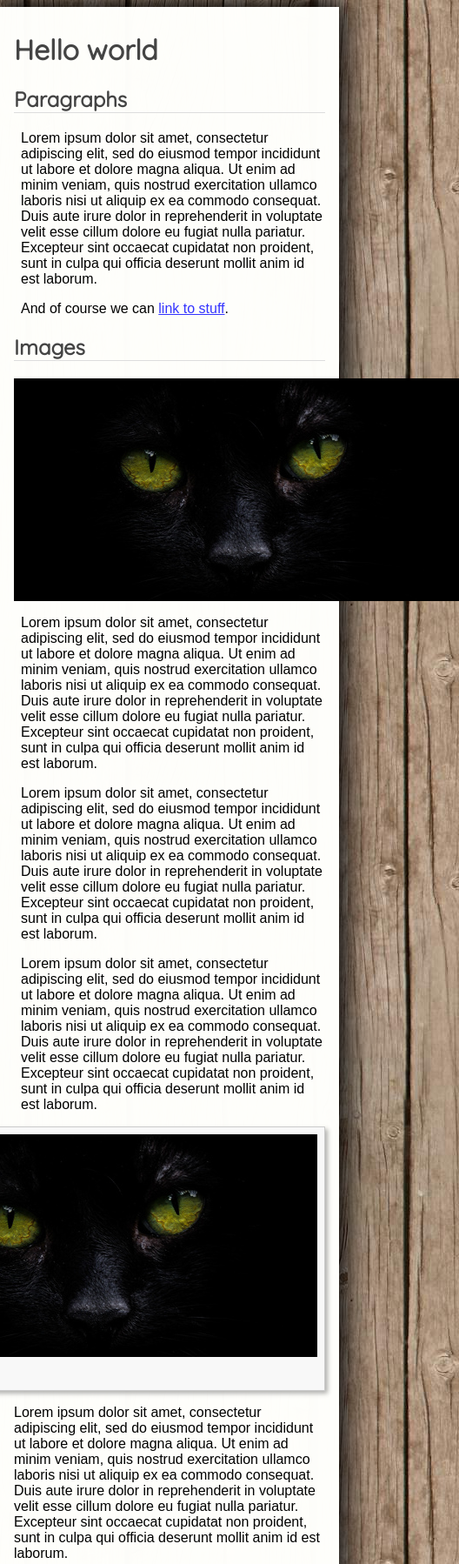
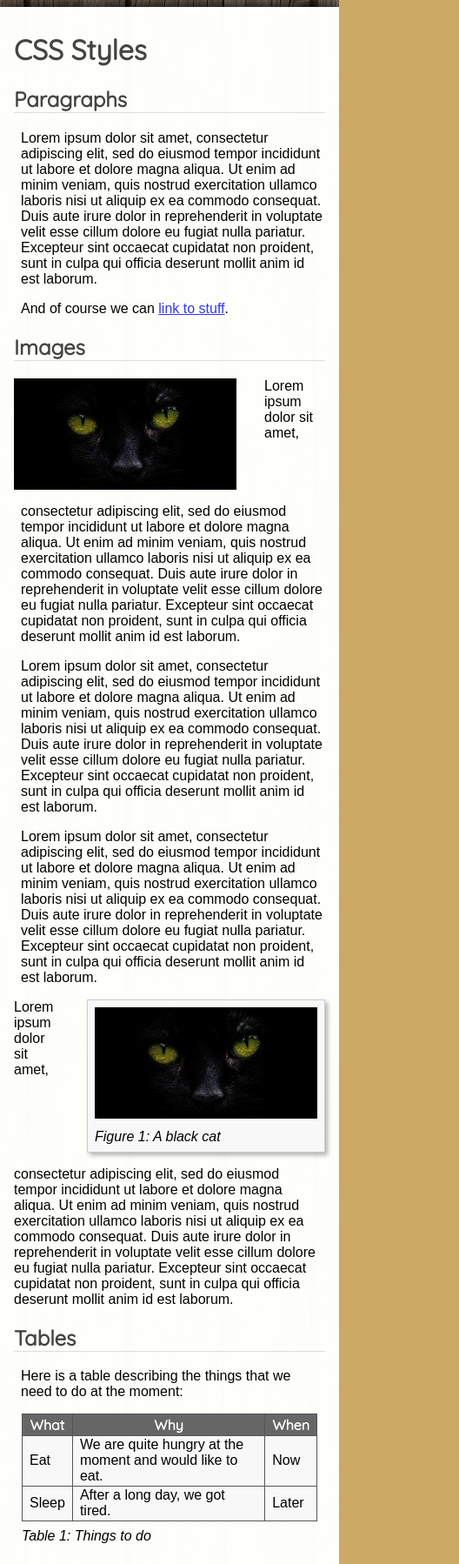
Before and after one commit to mbitsnbites/css-styles, a plain HTML site: page index.html in a window 390 px wide. Shown: the top 1798 px of the page at 87% size, 528 px wide, since content can reach past the window. Drawn offline with Linux system fonts and the light colour scheme.

Commit message:
Improved responsive design of the HTML page

```diff
--- a/index.html
+++ b/index.html
@@ -2,12 +2,12 @@
 <html lang="en">
 <head>
 <meta http-equiv="Content-Type" content="text/html; charset=utf-8"/>
-<meta name="viewport" content="width=device-width">
-<title>Hello world</title>
+<meta name="viewport" content="width=device-width,initial-scale=1,minimum-scale=1">
+<title>CSS Styles</title>
 <link rel="stylesheet" type="text/css" href="wooden.css">
 </head>
 <body>
-<h1>Hello world</h1>
+<h1>CSS Styles</h1>
 <h2>Paragraphs</h2>
 <p>
 Lorem ipsum dolor sit amet, consectetur adipiscing elit, sed do eiusmod tempor incididunt ut labore et dolore magna aliqua. Ut enim ad minim veniam, quis nostrud exercitation ullamco laboris nisi ut aliquip ex ea commodo consequat. Duis aute irure dolor in reprehenderit in voluptate velit esse cillum dolore eu fugiat nulla pariatur. Excepteur sint occaecat cupidatat non proident, sunt in culpa qui officia deserunt mollit anim id est laborum.
@@ -17,7 +17,10 @@ Lorem ipsum dolor sit amet, consectetur adipiscing elit, sed do eiusmod tempor i
 
 <h2>Images</h2>
 <div class="float-left">
-<img src="cat-dark.jpg" alt="Photo by AK¥N Cakiner on Unsplash">
+<picture>
+  <source srcset="cat-dark.jpg" media="(min-width: 800px)">
+  <img src="cat-dark-128.jpg" alt="Photo by AK¥N Cakiner on Unsplash">
+</picture>
 <p>
 Lorem ipsum dolor sit amet, consectetur adipiscing elit, sed do eiusmod tempor incididunt ut labore et dolore magna aliqua. Ut enim ad minim veniam, quis nostrud exercitation ullamco laboris nisi ut aliquip ex ea commodo consequat. Duis aute irure dolor in reprehenderit in voluptate velit esse cillum dolore eu fugiat nulla pariatur. Excepteur sint occaecat cupidatat non proident, sunt in culpa qui officia deserunt mollit anim id est laborum.
 </p>
@@ -31,7 +34,10 @@ Lorem ipsum dolor sit amet, consectetur adipiscing elit, sed do eiusmod tempor i
 
 <div class="float-right">
 <figure>
-<img src="cat-dark.jpg" alt="Photo by AK¥N Cakiner on Unsplash">
+<picture>
+  <source srcset="cat-dark.jpg" media="(min-width: 800px)">
+  <img src="cat-dark-128.jpg" alt="Photo by AK¥N Cakiner on Unsplash">
+</picture>
 <figcaption>Figure 1: A black cat</figcaption>
 </figure>
 Lorem ipsum dolor sit amet, consectetur adipiscing elit, sed do eiusmod tempor incididunt ut labore et dolore magna aliqua. Ut enim ad minim veniam, quis nostrud exercitation ullamco laboris nisi ut aliquip ex ea commodo consequat. Duis aute irure dolor in reprehenderit in voluptate velit esse cillum dolore eu fugiat nulla pariatur. Excepteur sint occaecat cupidatat non proident, sunt in culpa qui officia deserunt mollit anim id est laborum.
```
Also changed, not shown: cat-dark-128.jpg (added).
